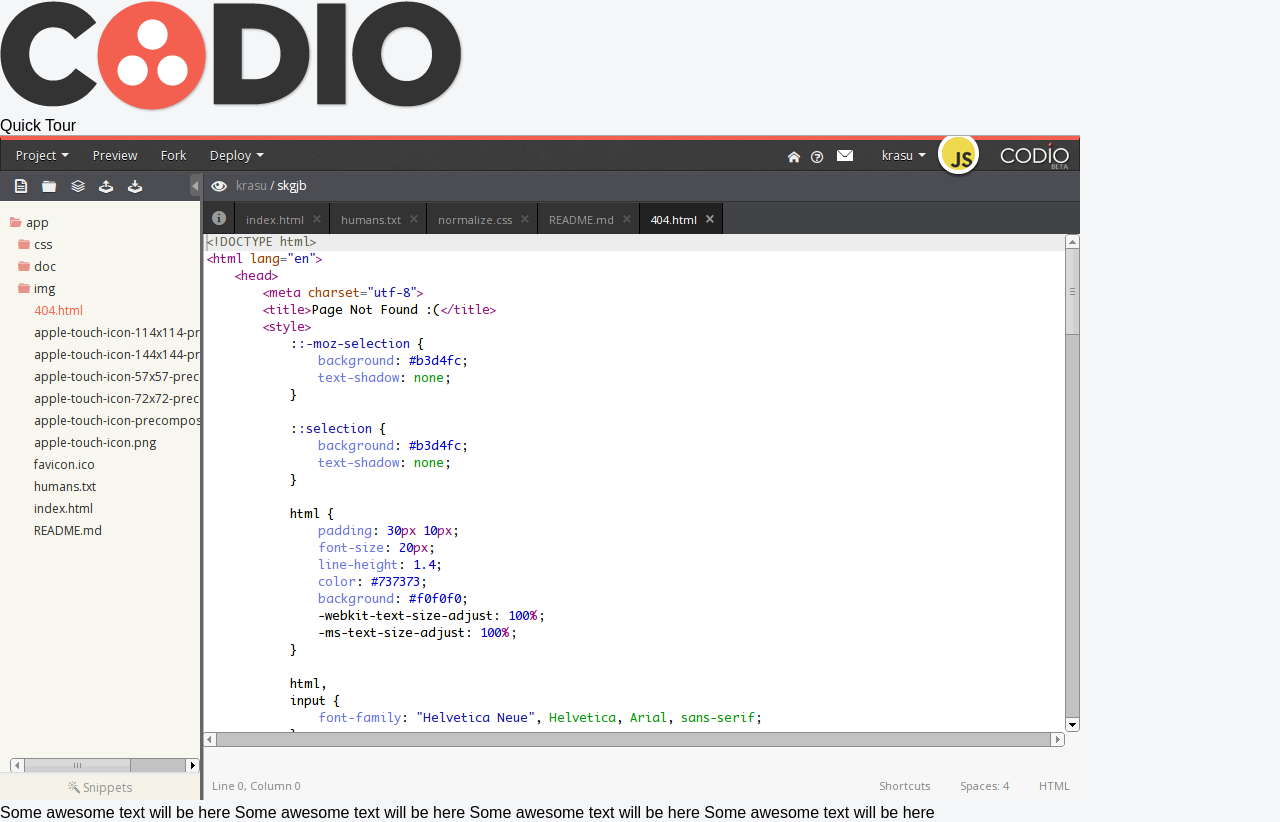
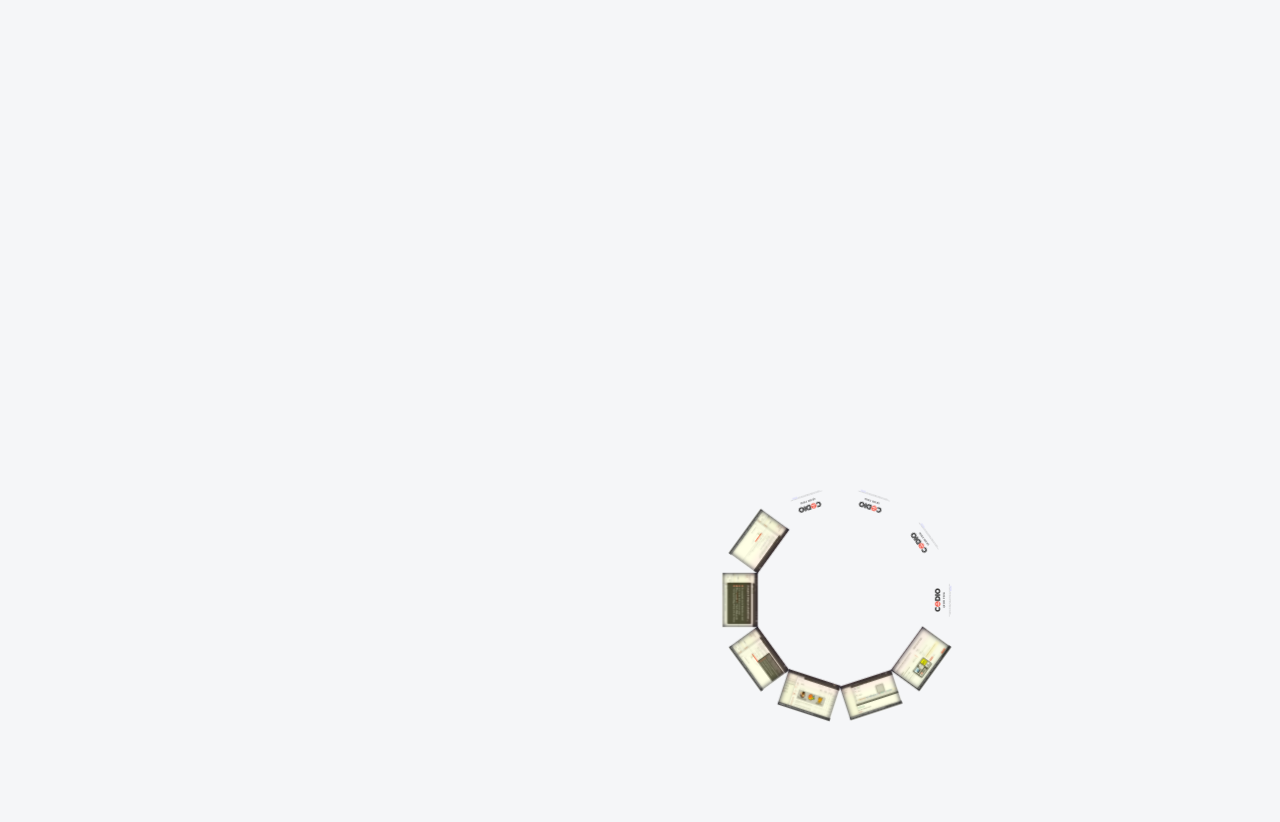
Before and after one commit to krasu/gallery, a plain HTML site: page overview.html in a window 1280 px wide. After the commit the page ends 800 px from the top, so only its background shows below. Drawn offline with nearby package versions, Linux system fonts and the light colour scheme.

Commit message:
small modification to impress.js to notify about root scaled

```diff
--- a/js/impress.js
+++ b/js/impress.js
@@ -542,6 +542,7 @@
             // version 0.5.2 of impress.js: http://github.com/bartaz/impress.js/blob/0.5.2/js/impress.js
             window.clearTimeout(stepEnterTimeout);
             stepEnterTimeout = window.setTimeout(function() {
+                triggerEvent(root, 'scaled', targetScale)
                 onStepEnter(activeStep);
             }, duration + delay);
 
--- a/js/main.js
+++ b/js/main.js
@@ -1,6 +1,10 @@
 $(function () {
     var impressEl = $('#impress'),
         frame = $('.frame'),
+        initFrameSize = {
+            width: frame.width(),
+            height: frame.height()
+        },
         steps = $('.step').not('#overview'),
         radius = 2000;
 
@@ -19,20 +23,12 @@ $(function () {
         angle -= increase;
     })
 
-    function replaceFrame() {
-        var computedStyle = window.getComputedStyle(impressEl[0], null),
-            matrix = computedStyle.getPropertyValue('transform')
-                || computedStyle.getPropertyValue('-moz-transform')
-                || computedStyle.getPropertyValue('-webkit-transform')
-                || computedStyle.getPropertyValue('-ms-transform')
-                || computedStyle.getPropertyValue('-o-transform'),
-            data = [1];
-
-        if (matrix != 'none') data = matrix.split('(')[1].split(')')[0].split(',');
+    function replaceFrame(scale) {
+        scale = scale || 1
 
         frame.css({
-            width: frame.width() * data[0],
-            height: frame.height() * data[0]
+            width: initFrameSize.width * scale,
+            height: initFrameSize.height * scale
         })
 
         frame.css({
@@ -41,25 +37,19 @@ $(function () {
         })
     }
 
-    var images = $('img'), i = 0
-    images.on('load', function () {
-        i++
-        console.log(images.length, i)
-    })
-
+    replaceFrame()
     $(window)
-        .on('resize', replaceFrame)
         .on('keyup', function (event) {
             if (event.which != 27) return
 
             window.location = 'index.html'
         })
-        .on('impress:step', function () {
-            replaceFrame()
-        })
-        .on('load', function() {
+        .on('load', function () {
             $('.bg').find('.preload').remove().end().removeClass('loading')
             impress().init();
-            replaceFrame()
-        });
+        })
+
+    impressEl.on('scaled', function (event) {
+        replaceFrame(event.originalEvent.detail)
+    })
 })
--- a/overview.html
+++ b/overview.html
@@ -6,11 +6,11 @@
     <meta name="description" content="">
     <meta name="viewport" content="width=device-width">
 
-    <link href='https://fonts.googleapis.com/css?family=Special+Elite' rel='stylesheet' type='text/css'>
+    <link href='//fonts.googleapis.com/css?family=Special+Elite' rel='stylesheet' type='text/css'>
     <link rel="stylesheet" href="css/vendors/normalize.css">
     <link rel="stylesheet" href="css/main.css">
 </head>
-<body>
+<body id="gallery">
 <div id="impress">
     <div class="step" id="overview" data-scale="20"></div>
     <div class="step" id="first-one">
@@ -20,23 +20,134 @@
             <div class="label">
                 Quick Tour
             </div>
+            <div class="nav-tip">
+                <p>Use arrows to navigate through slides and "Esc" to change a disk</p>
+
+                <p></p>
+
+                <p>Want to see how this presentation was built?
+                    <a href="https://codio.com/fmay/Krasu-Gallery/tree/app/quick-tour.html">Click here</a>
+                </p>
+            </div>
         </div>
     </div>
-</div>
-<div id="step-" class="step img">
-    <div class="border">
-        <div class="retro">
-            <img src="img/img1.png">
+    <div class="step" id="first-one0">
+        <div class="intro">
+            <img src="img/codio-logo.png" alt=""/>
+
+            <div class="label">
+                Quick Tour
+            </div>
+            <div class="nav-tip">
+                <p>Use arrows to navigate through slides and "Esc" to change a disk</p>
+
+                <p></p>
+
+                <p>Want to see how this presentation was built?
+                    <a href="https://codio.com/fmay/Krasu-Gallery/tree/app/quick-tour.html">Click here</a>
+                </p>
+            </div>
         </div>
-        <div class="caption">
-            Some awesome text will be here Some awesome text will be here Some awesome text will be here Some awesome text will be here
+    </div>
+    <div class="step" id="first-one2">
+        <div class="intro">
+            <img src="img/codio-logo.png" alt=""/>
+
+            <div class="label">
+                Quick Tour
+            </div>
+            <div class="nav-tip">
+                <p>Use arrows to navigate through slides and "Esc" to change a disk</p>
+
+                <p></p>
+
+                <p>Want to see how this presentation was built?
+                    <a href="https://codio.com/fmay/Krasu-Gallery/tree/app/quick-tour.html">Click here</a>
+                </p>
+            </div>
+        </div>
+    </div>
+    <div class="step" id="first-one1">
+        <div class="intro">
+            <img src="img/codio-logo.png" alt=""/>
+
+            <div class="label">
+                Quick Tour
+            </div>
+            <div class="nav-tip">
+                <p>Use arrows to navigate through slides and "Esc" to change a disk</p>
+
+                <p></p>
+
+                <p>Want to see how this presentation was built?
+                    <a href="https://codio.com/fmay/Krasu-Gallery/tree/app/quick-tour.html">Click here</a>
+                </p>
+            </div>
+        </div>
+    </div>
+    <div id="step-0" class="step img">
+        <div class="border">
+            <div class="retro">
+                <img src="img/s-a-web-ide.jpg">
+            </div>
+            <div class="caption">
+                Bloody hard to tell that Codio is a browser application
+            </div>
+        </div>
+    </div>
+    <div id="step-1" class="step img">
+        <div class="border">
+            <div class="retro">
+                <img src="img/s-a-web-ide-2.jpg">
+            </div>
+
+        </div>
+    </div>
+    <div id="step-2" class="step img">
+        <div class="border">
+            <div class="retro">
+                <img src="img/s-ternjs.jpg">
+            </div>
+            <div class="caption">
+                We've added Tern.JS support (thanks Marijn Haverbeke)
+            </div>
+        </div>
+    </div>
+    <div id="step-5" class="step img">
+        <div class="border">
+            <div class="retro">
+                <img src="img/s-bower.jpg">
+            </div>
+            <div class="caption">
+                Yeoman, Bower, Grunt fully integrated
+            </div>
+        </div>
+    </div>
+    <div id="step-6" class="step img">
+        <div class="border">
+            <div class="retro">
+                <img src="img/s-compiled.jpg">
+            </div>
+            <div class="caption">
+                CoffeeScript, Less, Sass, SCSS support
+            </div>
+        </div>
+    </div>
+    <div id="step-7" class="step img">
+        <div class="border">
+            <div class="retro">
+                <img src="img/s-deployment.jpg">
+            </div>
+            <div class="caption">
+                One click deployment to multiple targets
+            </div>
         </div>
     </div>
 </div>
 
 
 <script src="//ajax.googleapis.com/ajax/libs/jquery/1.10.1/jquery.min.js"></script>
-<script src="components/impress.js/js/impress.js"></script>
+<script src="js/impress.js"></script>
 <script src="js/main.js"></script>
 </body>
 </html>
```
